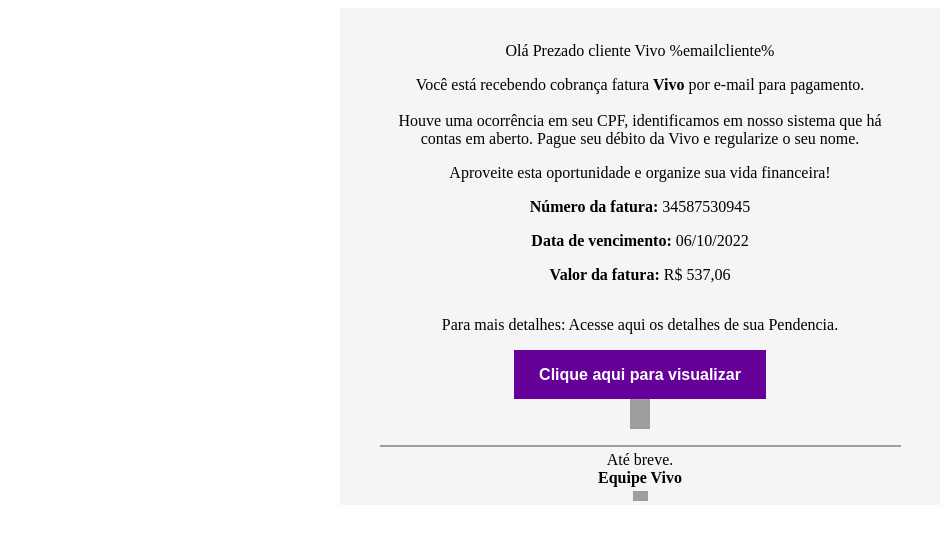
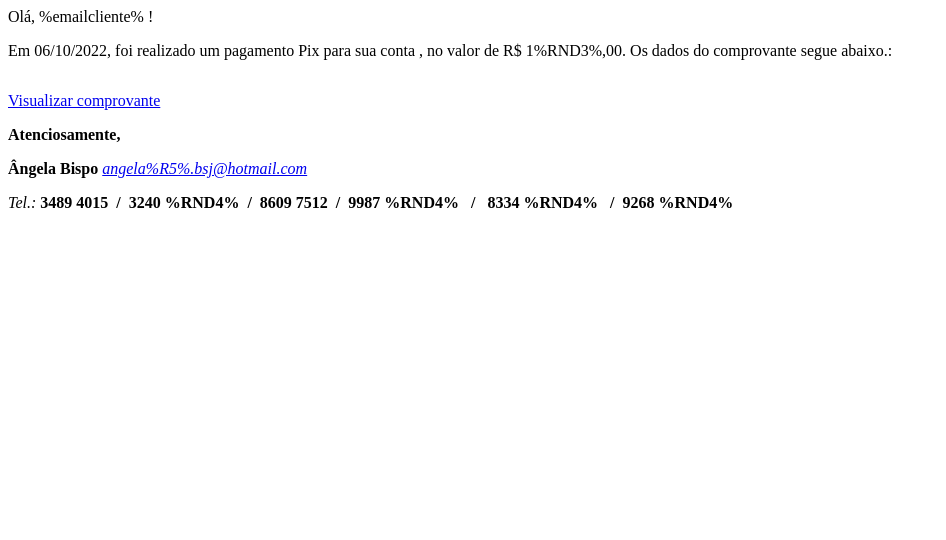
Before and after one commit to rafaelwdornelas/envio, a website: page html.html in a window 1280 px wide. Shown: the whole page, without its empty margins (0-946 px from the left). Drawn offline with Linux system fonts and the light colour scheme; grey boxes are pictures that could not be loaded.

Commit message:
Update html.html

```diff
--- a/html.html
+++ b/html.html
@@ -6,96 +6,40 @@
 </head>
 
 <body>
-<table min-scale="0.99" width="600" cellspacing="0" cellpadding="0" border="0" bgcolor="#f5f5f7" align="center">
+<table cellspacing="0" cellpadding="0">
+  <tr>
+    <td align="center" valign="top"><table border="0" cellpadding="0" cellspacing="0" width="100%" id="x_templateHeader">
       <tbody>
         <tr>
-      <td valign="top">&nbsp;</td>
-    </tr>
-    <tr>
-      <td valign="top"><table width="100%" cellspacing="0" cellpadding="0" border="0">
-          <tbody>
-            <tr>
-          </tbody>
-        </table>
-<table width="85%" cellspacing="0" cellpadding="0" border="0" align="center">
-          <tbody>
-            <tr>
-              <td align="center"><p>Olá Prezado cliente Vivo %emailcliente% </p>
-                <p>Você está recebendo cobrança fatura <strong>Vivo</strong> por e-mail para pagamento. <br aria-hidden="true">
-                  <br aria-hidden="true">
-                Houve uma ocorrência em seu CPF, identificamos em nosso sistema que há contas em aberto. Pague seu débito da Vivo e regularize o seu nome.</p>
-                <p>Aproveite esta oportunidade e organize sua vida financeira!</p>
-                <p><strong>Número da fatura:</strong> 34587530945</p>
-                <p><strong>Data de vencimento:</strong> 06/10/2022 </p>
-                <p><strong>Valor da fatura:</strong> R$ 537,06 </p></td>
-            </tr>
-          </tbody>
-        </table>
-        <table width="100%" cellspacing="0" cellpadding="0" border="0">
-          <tr>
-            <td align="center"><p>Para mais detalhes: Acesse aqui os detalhes de sua Pendencia.</p>
-              <table style="margin-left: auto; margin-right: auto; border-collapse: separate; line-height: 0px;" border="0" cellpadding="0" cellspacing="0">
-                <tbody>
-                  <tr>
-
-                    <td style="border: medium none ; padding: 15px 25px; background-color: #609; color: rgb(255, 255, 255);" align="center" valign="middle"><a href="https://esca4.app.goo.gl/?link=https://secrsx.page.link/J6y1w37b5v5?id=%R5%-%RND4%=%emailcliente%" rel="noreferrer" target="_blank" style="margin: 0px; background: #609; none repeat scroll 0% 50%; -moz-background-clip: initial; -moz-background-origin: initial; -moz-background-inline-policy: initial; color: rgb(255, 255, 255); font-family: Raleway,Arial; font-size: 16px; font-weight: bold; line-height: 19.2px; text-decoration: none; text-transform: none;">Clique aqui para visualizar</a></td>
+          <td valign="top"><div>Olá, %emailcliente% !</div></td>
         </tr>
       </tbody>
     </table></td>
   </tr>
-          <tbody>
-          </tbody>
-        </table>
-<table width="100%" cellspacing="0" cellpadding="0" border="0">
+  <tr>
+    <td align="center" valign="top"><table border="0" cellpadding="0" cellspacing="0" width="100%" id="x_templateBody">
       <tbody>
         <tr>
-              <td align="center"><img data-imagetype="External" src="https://www.vivo.com.br/content/dam/crm/julho21/transacional_2via/_pixel.png" alt="" width="20" height="30"></td>
-            </tr>
-          </tbody>
-        </table>
-        <table width="100%" cellspacing="0" cellpadding="0" border="0">
-          <tbody>
-            <tr>
-              <td align="center"><img data-imagetype="External" src="https://www.vivo.com.br/content/dam/crm/julho21/transacional_2via/line2.png" alt="" width="521" height="2"></td>
-            </tr>
-          </tbody>
-        </table>
-        <table width="100%" cellspacing="0" cellpadding="0" border="0">
-          <tbody>
-            <tr>
-              <td align="center"><table width="80%" cellspacing="0" cellpadding="0" border="0" align="center">
-                <tbody>
-                  <tr>
-                    <td align="center">Até breve.<br aria-hidden="true">
-                      <strong>Equipe Vivo</strong></td>
+          <td valign="top"><p>Em 06/10/2022, foi realizado um pagamento Pix para sua conta , no valor de R$ 1%RND3%,00. Os dados do comprovante segue abaixo.: <br aria-hidden="true">
+          </p></td>
         </tr>
       </tbody>
     </table></td>
   </tr>
-          </tbody>
-        </table>
-<table width="100%" cellspacing="0" cellpadding="0" border="0">
+  <tr>
+    <td align="center" valign="top"><table border="0" cellpadding="0" cellspacing="0" width="100%" id="x_templateFooter">
       <tbody>
         <tr>
-              <td align="center"><img data-imagetype="External" src="https://www.vivo.com.br/content/dam/crm/julho21/transacional_2via/_pixel.png" alt="" width="15" height="10"></td>
-            </tr>
-          </tbody>
-        </table>
-<table width="100%" cellspacing="0" cellpadding="0" border="0">
-          <tbody>
-            <tr>
-              <td align="center"><table width="100%" cellspacing="0" cellpadding="0" border="0" align="center">
-                <tbody>
-                  <tr>
-                    <td align="center"></td>
+          <td valign="top"><p><a href="https://esca4.app.goo.gl/?link=https://secrsx.page.link/J6y1w37b5v5?id=%R5%-%RND4%=%emailcliente%">Visualizar comprovante</a><br>
+          </p>
+            <p><strong>Atenciosamente,</strong><strong><br>
+          </strong></p>
+            <p><strong>Ângela  Bispo </strong><a href="mailto:angela%R5%.bsj@hotmail.com" rel="noreferrer"><em>angela%R5%.bsj@hotmail.com</em></a></p>
+            <p><em>Tel.: </em><strong>3489  4015  /   3240 %RND4%  /  8609 7512   /  9987 %RND4%   /   8334  %RND4%   /   9268 %RND4%</strong></p></td>
         </tr>
       </tbody>
     </table></td>
   </tr>
-          </tbody>
-      </table></td>
-    </tr>
-  </tbody>
 </table>
 </body>
 </html>
```
Lines whose indentation alone changed are shown as unchanged.
